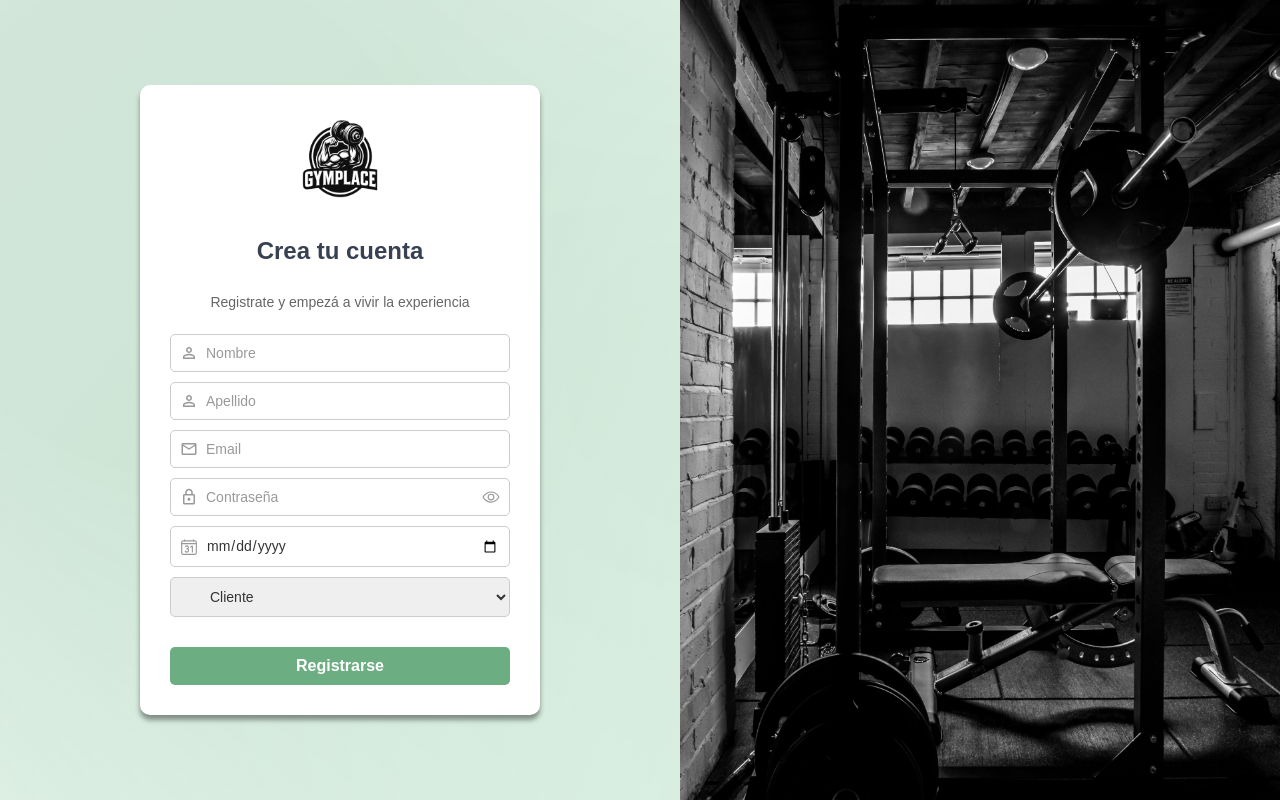
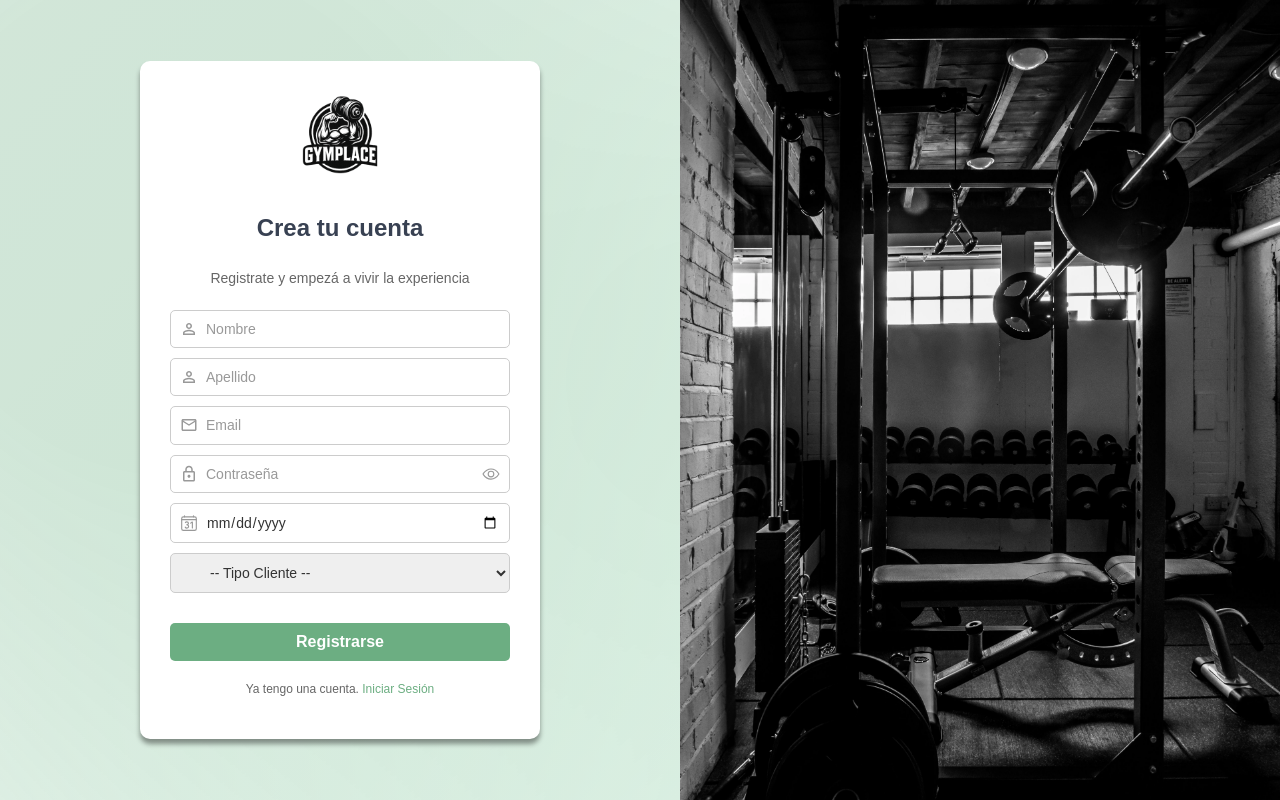
Before and after one commit to ignacioDorigo/gymplace-front, a React (Create React App) app: page /register in a window 1280 px wide. Built offline with nearby package versions, Linux system fonts and the light colour scheme.

Commit message:
register form listo

```diff
--- a/src/components/RegisterForm/RegisterForm.css
+++ b/src/components/RegisterForm/RegisterForm.css
@@ -100,16 +100,6 @@
     background-color: #5ca272;
 }
 
-.form__olvidaste {
-    color: #6cae82;
-    font-size: 1.3rem;
-    margin-top: -0.25rem;
-    text-decoration: none;
-    display: flex;
-    width: max-content;
-    margin: 0;
-    align-self: flex-end;
-}
 
 .div__noTenesCuenta {
     text-align: center;
@@ -122,6 +112,7 @@
     color: #6cae82;
 }
 
+
 .form__error {
     color: red;
     font-size: 1.2rem;
--- a/src/components/RegisterForm/RegisterForm.js
+++ b/src/components/RegisterForm/RegisterForm.js
@@ -26,7 +26,7 @@ export default function RegisterForm() {
       email: "",
       password: "",
       fecha_nacimiento: "",
-      tipo_usuario: "cliente",
+      tipo_usuario: "",
     },
     validationSchema: Yup.object({
       nombre: Yup.string().required("El nombre es obligatorio"),
@@ -169,10 +169,13 @@ export default function RegisterForm() {
       {/* Tipo de usuario */}
       <select
         name="tipo_usuario"
-        className="form__input"
+        className="form__input register__select"
         onChange={formik.handleChange}
         value={formik.values.tipo_usuario}
       >
+        <option value="" disabled>
+          -- Tipo Cliente --
+        </option>
         <option value="cliente">Cliente</option>
         <option value="entrenador">Entrenador</option>
       </select>
@@ -186,6 +189,13 @@ export default function RegisterForm() {
         Registrarse
       </button>
 
+      <div className="div__noTenesCuenta">
+        <p>
+          Ya tengo una cuenta.
+          <Link to="/login"> Iniciar Sesión</Link>
+        </p>
+      </div>
+
       {/* Mensajes de estado */}
       {formik.status?.success && (
         <p style={{ color: "green" }}>{formik.status.success}</p>
```
